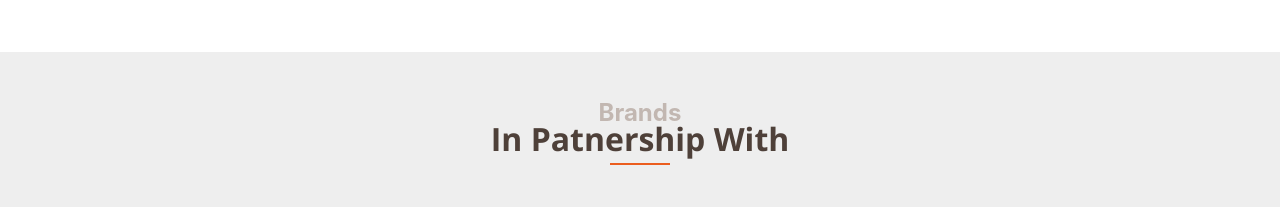
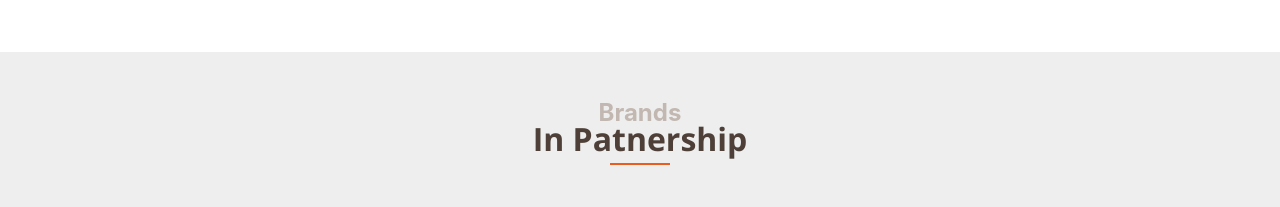
Before and after one commit to Kundan730/Radhika-Home-Solutions-Website, a plain HTML site: page index.html in a window 1280 px wide. Shown: the part 4200-4407 px from the top of the page. Drawn offline with nearby package versions, Linux system fonts and the light colour scheme.

Commit message:
second commit

```diff
--- a/index.html
+++ b/index.html
@@ -464,7 +464,7 @@
 
             <div class="brand-title">
               <h2>Brands</h2>
-              <p>In Patnership With</p>
+              <p>In Patnership</p>
             </div>
 
             <div class="clients-slider swiper" data-aos="fade-up" data-aos-delay="100">
```
